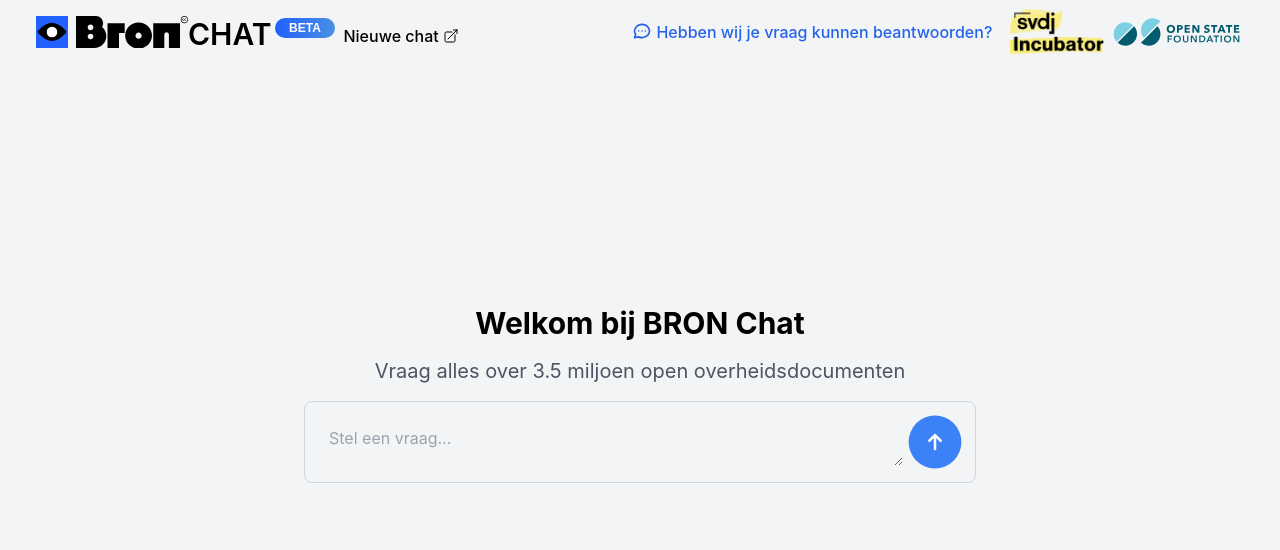
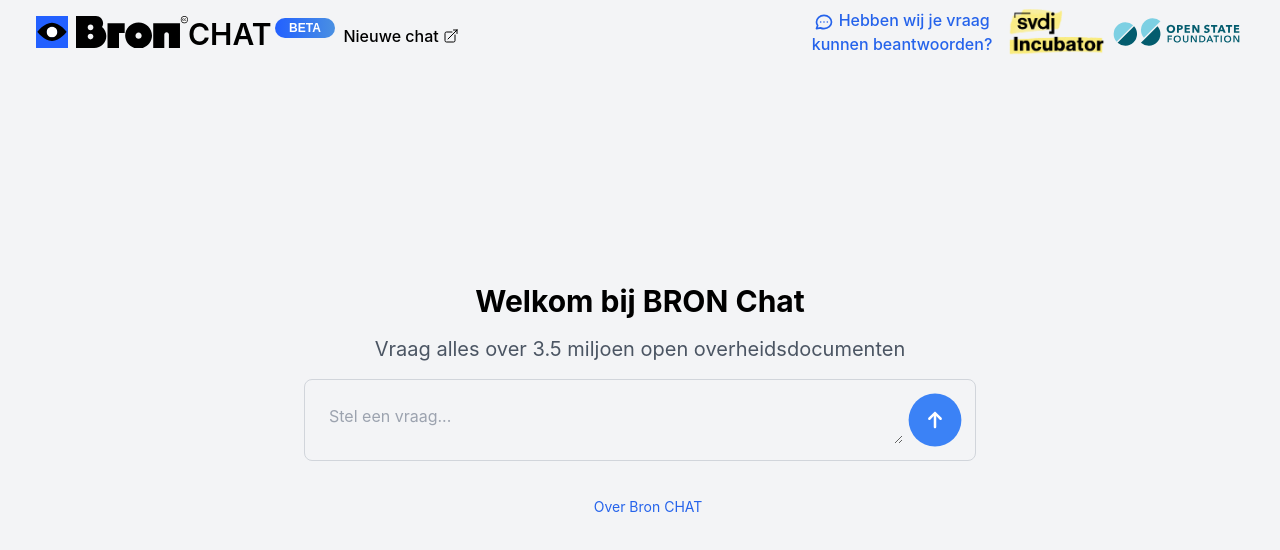
Before and after one commit to SVDJ-NL/bron-chat, a SvelteKit app in the folder frontend/: page / in a window 1280 px wide. Shown: the top 550 px of the page. Built offline with nearby package versions, Linux system fonts and the light colour scheme; no server answers.

Commit message:
Over Bron Chat popup

```diff
--- a/frontend/src/lib/components/Header.svelte
+++ b/frontend/src/lib/components/Header.svelte
@@ -85,10 +85,15 @@
                     class="text-blue-600 hover:underline"
                 >
                     <div class="flex items-center flex-wrap flex-col md:flex-row">
-                        <svg xmlns="http://www.w3.org/2000/svg" class="inline-block h-4 w-4 lg:h-5 lg:w-5 mr-1 mb-0 lg:mb-0.5" fill="none" viewBox="0 0 24 24" stroke="currentColor">
+                        <svg xmlns="http://www.w3.org/2000/svg" class="block lg:hidden h-4 w-4 lg:h-5 lg:w-5 mr-1 mb-0 lg:mb-0.5" fill="none" viewBox="0 0 24 24" stroke="currentColor">
                             <path stroke-linecap="round" stroke-linejoin="round" stroke-width="2" d="M8 12h.01M12 12h.01M16 12h.01M21 12c0 4.418-4.03 8-9 8a9.863 9.863 0 01-4.255-.949L3 20l1.395-3.72C3.512 15.042 3 13.574 3 12c0-4.418 4.03-8 9-8s9 3.582 9 8z" />
                         </svg>
-                        <span class="hidden lg:inline font-medium">Hebben wij je vraag kunnen beantwoorden?</span>
+                        <span class="hidden lg:inline font-medium">
+                            <svg xmlns="http://www.w3.org/2000/svg" class="inline-block h-4 w-4 lg:h-5 lg:w-5" fill="none" viewBox="0 0 24 24" stroke="currentColor">
+                                <path stroke-linecap="round" stroke-linejoin="round" stroke-width="2" d="M8 12h.01M12 12h.01M16 12h.01M21 12c0 4.418-4.03 8-9 8a9.863 9.863 0 01-4.255-.949L3 20l1.395-3.72C3.512 15.042 3 13.574 3 12c0-4.418 4.03-8 9-8s9 3.582 9 8z" />
+                            </svg>
+                            Hebben wij je vraag <br>kunnen beantwoorden?
+                        </span>
                         <span class="block lg:hidden font-medium text-sm leading-0">Feedback</span>
                 </div>
                 </button>
--- a/frontend/src/routes/+page.svelte
+++ b/frontend/src/routes/+page.svelte
@@ -3,12 +3,13 @@
     import { API_BASE_URL } from '$lib/config';
     import ChatInput from '$lib/components/ChatInput.svelte';
     import Typed from 'typed.js';
-    import { onMount } from 'svelte';
+    import { onMount, onDestroy } from 'svelte';
 	import SearchInput from '../lib/components/SearchInput.svelte';
 
     let query = '';
     let isLoading = false;
     let error = null;
+    let showAboutDialog = false;
 
     async function handleSearch({ detail }) {
         isLoading = true;
@@ -43,7 +44,14 @@
         }
     }
 
+    function handleEscape(event) {
+        if (event.key === 'Escape' && showAboutDialog) {
+            showAboutDialog = false;
+        }
+    }
+
     onMount(() => {
+        window.addEventListener('keydown', handleEscape);
         const typedTitle = new Typed('#typed-title', {
             strings: ["Vraag alles over 3.5 miljoen open overheidsdocumenten"],
             typeSpeed: 50,
@@ -54,11 +62,27 @@
             typedTitle.destroy();
         };
     });
+
+    onDestroy(() => {
+        window.removeEventListener('keydown', handleEscape);
+    });
+
+
+    function handleClickOutside(event) {
+        closeModal();
+    }
+
+    function closeModal() {
+        showAboutDialog = false;
+    }
+
 </script>
 
 <div class="min-h-screen flex flex-col items-center justify-center bg-gray-100">
     <div class="w-full max-w-2xl text-center mb-4">
-        <h1 class="text-xl sm:text-3xl font-bold mb-2 sm:mb-4">Welkom bij BRON Chat</h1>
+        <h1 class="text-xl sm:text-3xl font-bold mb-2 sm:mb-4">
+            Welkom bij BRON Chat
+        </h1>
         <h2 id="typed-title" class="text-gray-600 text-lg lg:text-xl"></h2>
     </div>
 
@@ -70,9 +94,66 @@
         />
     </div>
 
+    <div class="w-full max-w-2xl text-center mt-4 md:mt-6">
+        <button
+                on:click={() => showAboutDialog = true}
+                class="ml-2 text-sm font-normal text-blue-600 hover:underline flex items-center w-full justify-center flex-wrap flex-col"
+            >
+            <span>
+                Over Bron CHAT
+            </span>
+        </button>
+    </div>
+
     {#if error}
         <div class="mt-4 text-red-500">
             {error}
         </div>
     {/if}
+
+    {#if showAboutDialog}
+        <div
+            class="fixed inset-0 bg-black bg-opacity-50 flex items-center justify-center p-4 z-50"
+            on:click={handleClickOutside}
+        >
+            <div class="bg-white rounded-lg p-6 max-w-2xl max-h-[90vh] overflow-y-auto">
+                <div class="flex justify-between items-start mb-4">
+                    <h2 class="text-xl font-bold">Over Bron CHAT</h2>
+                    <button
+                        on:click={() => showAboutDialog = false}
+                        class="text-gray-500 hover:text-gray-700"
+                    >
+                        ✕
+                    </button>
+                </div>
+
+                <div class="space-y-4">
+                    <p>Bron CHAT is een tool voor journalisten en onderzoekers, ontwikkeld door SVDJ Incubator in samenwerking met Open State Foundation. Onze missie: alle openbare overheidsinformatie makkelijk en snel doorzoekbaar maken doormiddel van een AI chat. Dagelijks werken wij aan het uitbreiden en verbeteren van Bron CHAT.</p>
+
+                    <div>
+                        <h3 class="font-bold mb-2">Wat Bron CHAT biedt:</h3>
+                        <ul class="list-disc pl-5 space-y-1">
+                            <li><strong>Toegang tot miljoenen documenten:</strong> Doorzoek 3,5 miljoen overheidsdocumenten op één centrale plek.</li>
+                            <li><strong>Gebruiksvriendelijke bronverwijzingen:</strong> Directe links naar originele documenten en downloadbare pdf's.</li>
+                            <li><strong>Samenwerking:</strong> Deel jouw zoekresultaten eenvoudig met collega's via doorstuurbare links.</li>
+                            <li><strong>Nieuwe inzichten dankzij AI:</strong> Ontdek verbanden en patronen in overheidsdata.</li>
+                            <li><strong>Transparante data:</strong> Ontsloten door Open State Foundation, een onafhankelijke stichting zonder winstoogmerk.</li>
+                            <li><strong>Speciaal voor journalisten en onderzoekers:</strong> Een betrouwbare, flexibele tool ontwikkeld door SVDJ Incubator, onderdeel van het Stimuleringsfonds voor de Journalistiek.</li>
+                        </ul>
+                    </div>
+
+                    <div class="mt-4 text-center">
+                        <p class="font-bold">
+                            Wil je een verhaal maken met behulp van Bron CHAT, <br>
+                            of heb je meer vragen over deze tool?
+                        </p>
+                        <p>Neem dan contact met ons op. Alle feedback is welkom!</p>
+                        <p class="mt-2">Joost van de Loo<br>
+                        tel: 06-50733904<br>
+                        joostvandeloo@svdjincubator.nl</p>
+                    </div>
+                </div>
+            </div>
+        </div>
+    {/if}
 </div>
```
